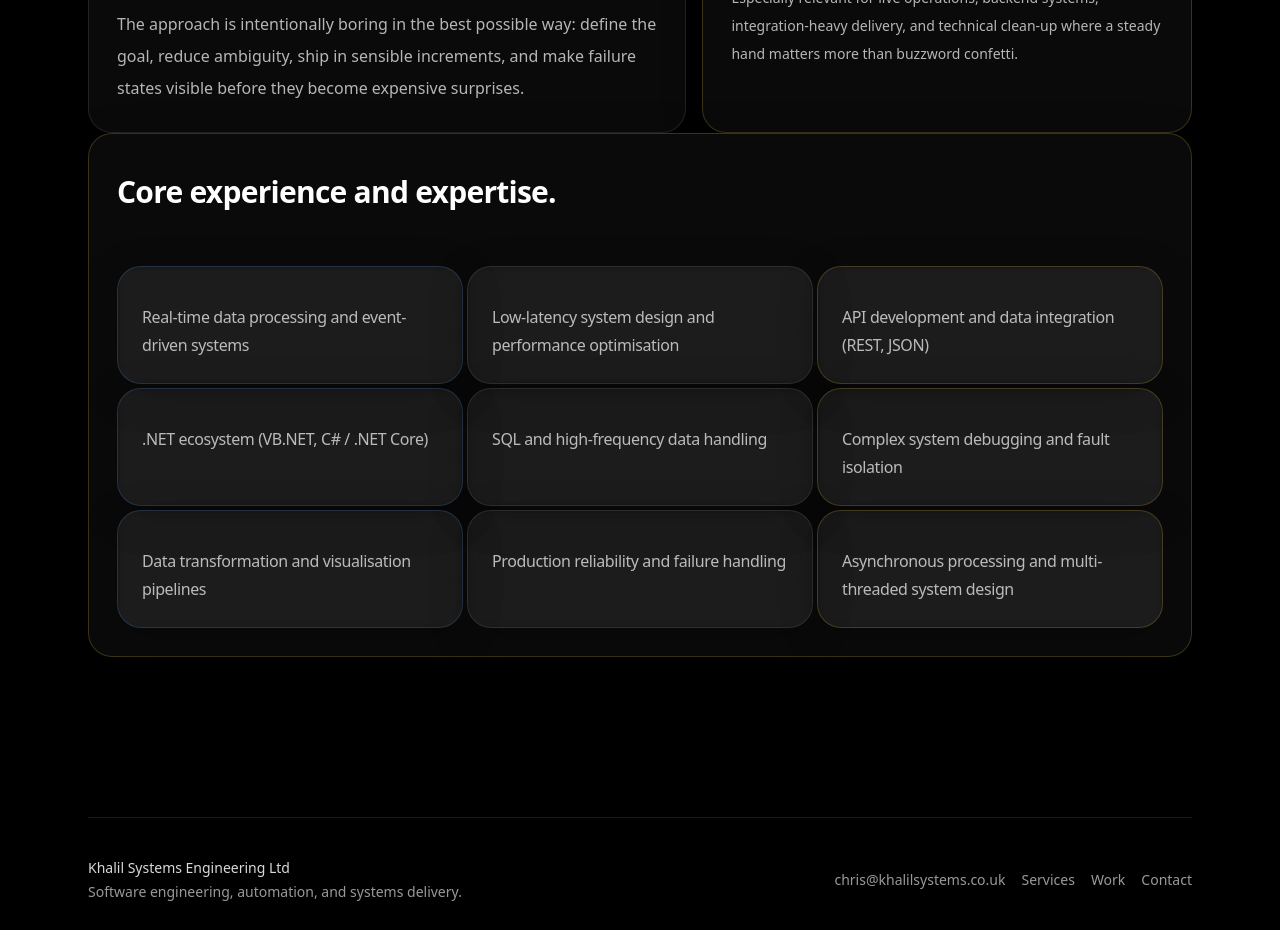
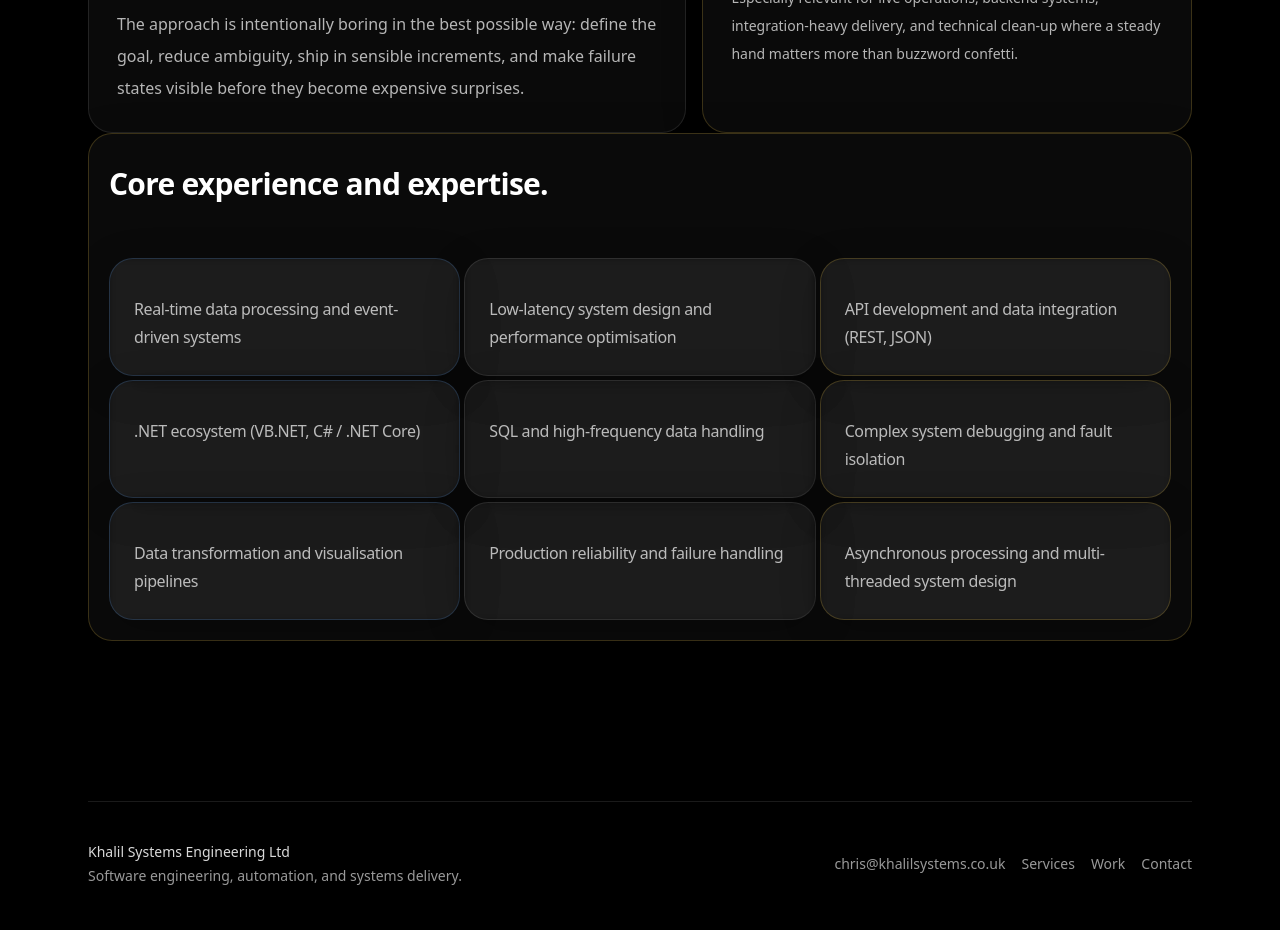
Before and after one commit to chriskhalilSE/KhalilSystems-Website, a Next.js app: page / in a window 1280 px wide. Shown: the part 1140-2070 px from the top of the page. Built offline with nearby package versions, Linux system fonts and the light colour scheme.

Commit message:
Layout tweaks

```diff
--- a/app/page.tsx
+++ b/app/page.tsx
@@ -161,7 +161,8 @@ export default function HomePage() {
           </p>
         </div>
       </section>
-	  <div className="panel panel-amber p-7">
+
+	  <div className="panel panel-amber p-5">
 		  <h2 className="mt-3 text-2xl font-semibold tracking-tight text-white md:text-3xl">
 			Core experience and expertise.
 		  </h2>
@@ -173,6 +174,7 @@ export default function HomePage() {
 			))}
 		  </section>
 	  </div>
+
     </main>
   );
 }
```
